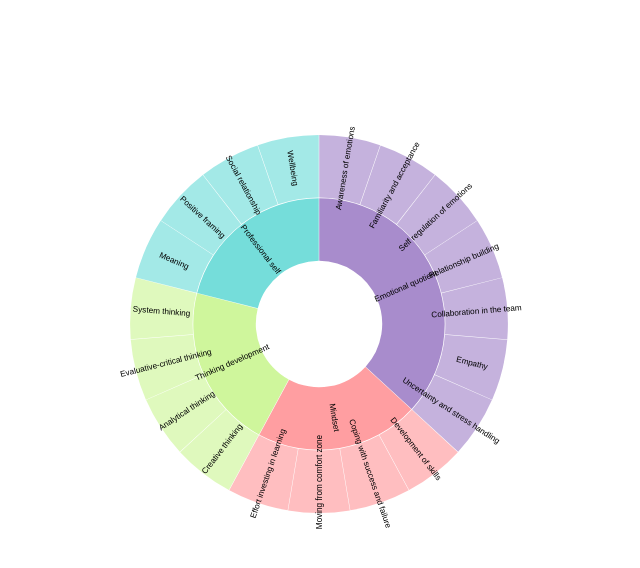
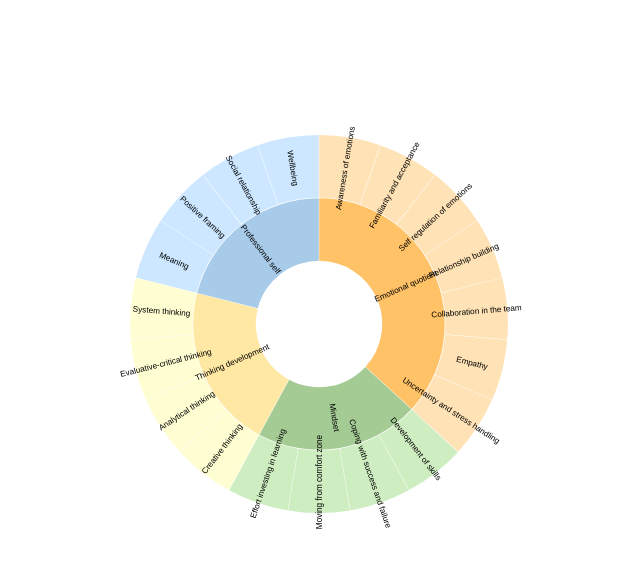
Before and after one commit to fredi1574/FinalProject, a plain HTML site: page index.html in a window 1280 px wide. Shown: the whole page, without its empty margins (5-645 px from the left). Drawn offline with nearby package versions, Linux system fonts and the light colour scheme.

Commit message:
changed colors

```diff
--- a/sunburstChart.html
+++ b/index.html
@@ -73,6 +73,32 @@
           d3.quantize(d3.interpolateRainbow, data.children.length + 1)
         );
 
+        const colorMap = {
+          Mindset: "#6AA84F",
+          "Thinking development": "#FFD966",
+          "Emotional quotient": "#FF9900",
+          "Professional self": "#6FA8DC",
+          "Development of skills": "#84D162",
+          "Coping with success and failure": "#84D162",
+          "Moving from comfort zone": "#84D162",
+          "Effort investing in learning ": "#84D162",
+          "Creative thinking": "#FFFB8F",
+          "Analytical thinking": "#FFFB8F",
+          "Evaluative-critical thinking": "#FFFB8F",
+          "System thinking": "#FFFB8F",
+          "Awareness of emotions": "#FFB647",
+          "Familiarity and acceptance": "#FFB647",
+          "Self regulation of emotions": "#FFB647",
+          "Relationship building": "#FFB647",
+          "Collaboration in the team": "#FFB647",
+          Empathy: "#FFB647",
+          "Uncertainty and stress handling": "#FFB647",
+          Meaning: "#81C3FF",
+          "Positive framing": "#81C3FF",
+          "Social relationship": "#81C3FF",
+          Wellbeing: "#81C3FF",
+        };
+
         const hierarchy = d3
           .hierarchy(data)
           .sum((d) => d.value)
@@ -102,10 +128,7 @@
           .selectAll("path")
           .data(root.descendants().slice(1))
           .join("path")
-          .attr("fill", (d) => {
-            while (d.depth > 1) d = d.parent;
-            return color(d.data.name);
-          })
+          .attr("fill", (d) => colorMap[d.data.name] || "#ccc")
           .attr("fill-opacity", (d) =>
             arcVisible(d.current) ? (d.children ? 0.6 : 0.4) : 0
           )
```
